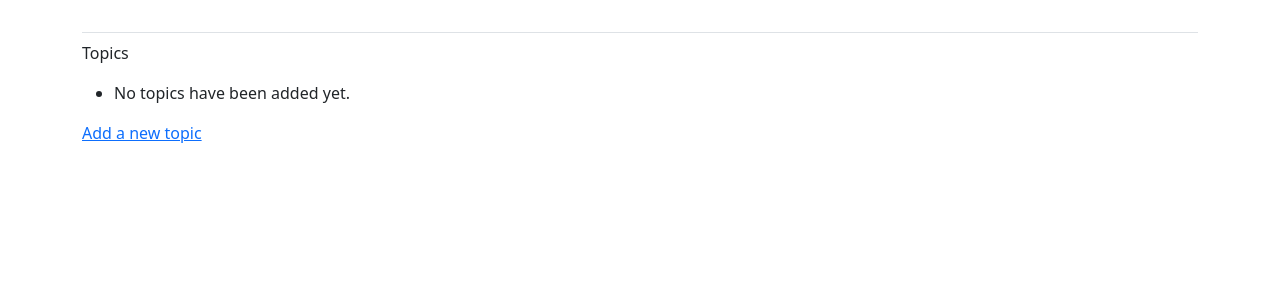
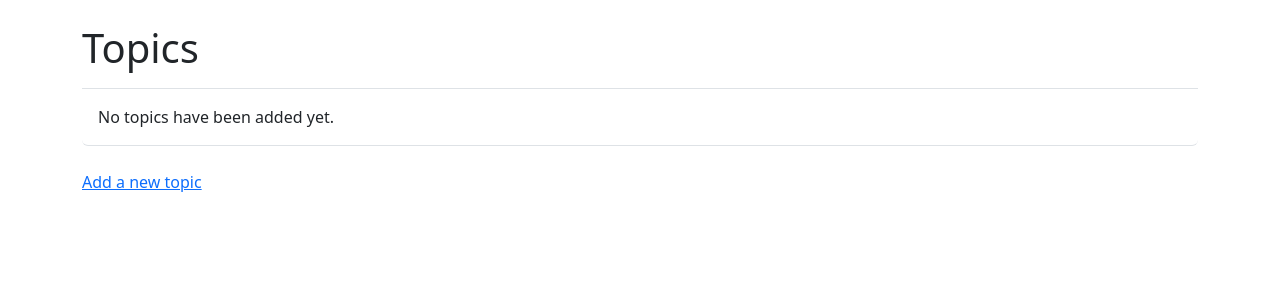
Before and after one commit to SasquatchXYZ/CrashCourse, a Django app: page /topics/ in a window 1280 px wide. Shown: the part 58-358 px from the top of the page. Run offline with Django 5.2, Linux system fonts and the light colour scheme; the visitor is signed in with stand-in values (Sample User, id 1); data that the repository does not hold is empty; some libraries are stand-ins or nearby versions.

Commit message:
Styling the Topics Page

```diff
--- a/Chapter-18/learning_log/learning_logs/templates/learning_logs/topics.html
+++ b/Chapter-18/learning_log/learning_logs/templates/learning_logs/topics.html
@@ -1,17 +1,20 @@
 {% extends 'learning_logs/base.html' %}
+
+{% block page_header %}
+    <h1>Topics</h1>
+{% endblock page_header %}
 
 {% block content %}
 
-    <p>Topics</p>
-    <ul>
+    <ul class="list-group border-bottom pb-2 mb-4">
         {% for topic in topics %}
-            <li>
+            <li class="list-group-item border-0">
                 <a href="{% url 'learning_logs:topic' topic.id %}">
                     {{ topic.text }}
                 </a>
             </li>
         {% empty %}
-            <li>No topics have been added yet.</li>
+            <li class="list-group-item border-0">No topics have been added yet.</li>
         {% endfor %}
     </ul>
 
```
